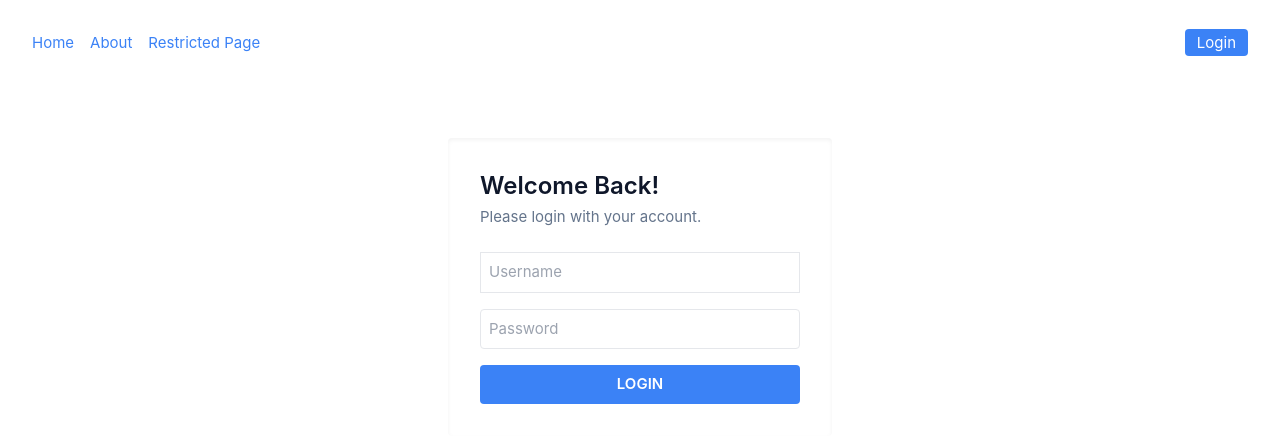
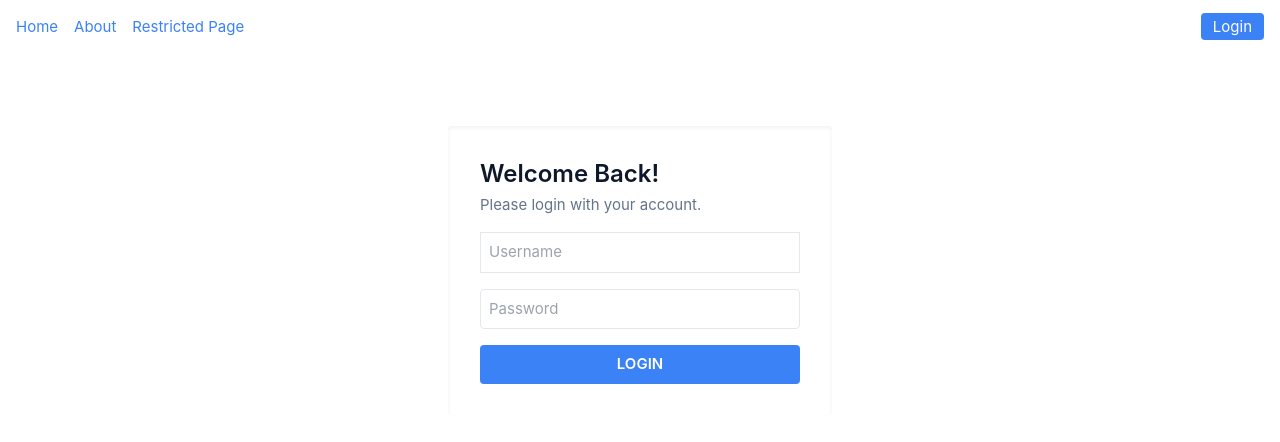
Before and after one commit to Danne56/project-1, a Vue app: page /login in a window 1280 px wide. Shown: the top 442 px of the page. Built offline with nearby package versions, Linux system fonts and the light colour scheme.

Commit message:
Update padding Please enter the commit message for your changes. Lines starting

```diff
--- a/src/App.vue
+++ b/src/App.vue
@@ -1,5 +1,5 @@
 <template>
-  <div class="flex flex-col container mx-auto p-8 gap-10">
+  <div class="flex flex-col container mx-auto p-4 gap-10">
     <!--Header-->
     <div class="flex justify-between">
       <!--Menu-->
--- a/src/pages/login.vue
+++ b/src/pages/login.vue
@@ -2,7 +2,7 @@
   <div class="flex items-center justify-center h-96">
     <div class="bg-white dark:bg-slate-800 p-8 rounded shadow-inner w-96">
       <h1 class="text-slate-900 dark:text-white text-2xl font-semibold mb-1">Welcome Back!</h1>
-      <h3 class="text-slate-500 dark:text-slate-400 text mb-6">Please login with your account.</h3>
+      <h3 class="text-slate-500 dark:text-slate-400 text mb-4">Please login with your account.</h3>
       <div class="flex flex-col gap-4">
         <input
           type="text"
```
